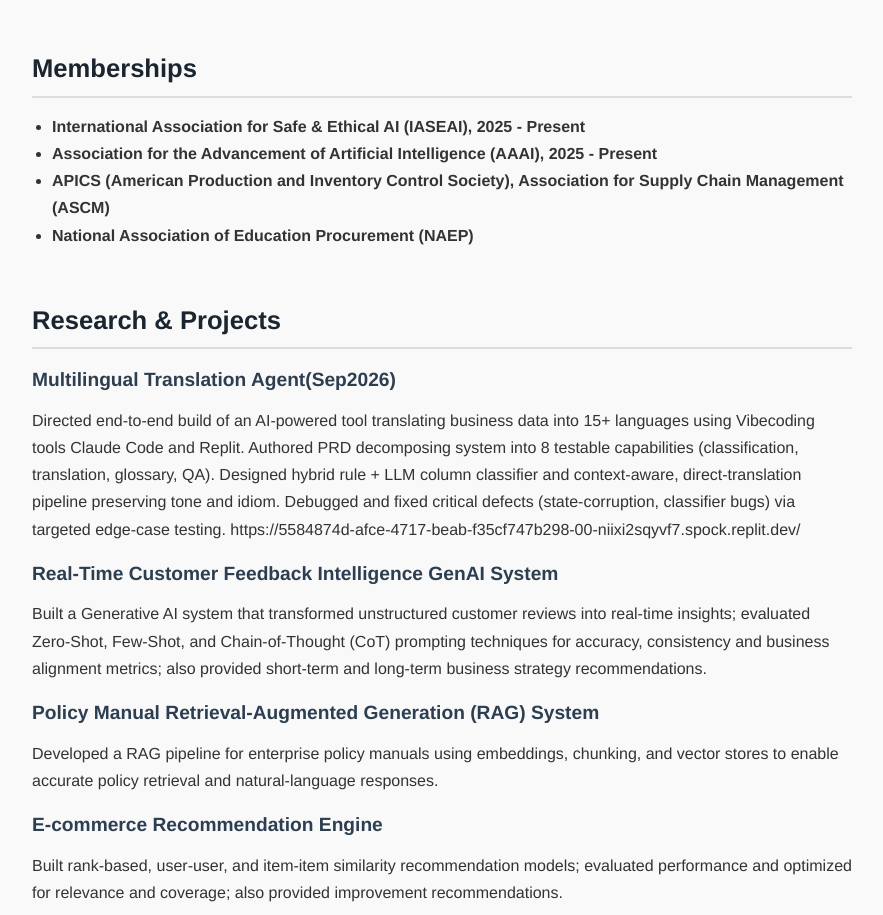
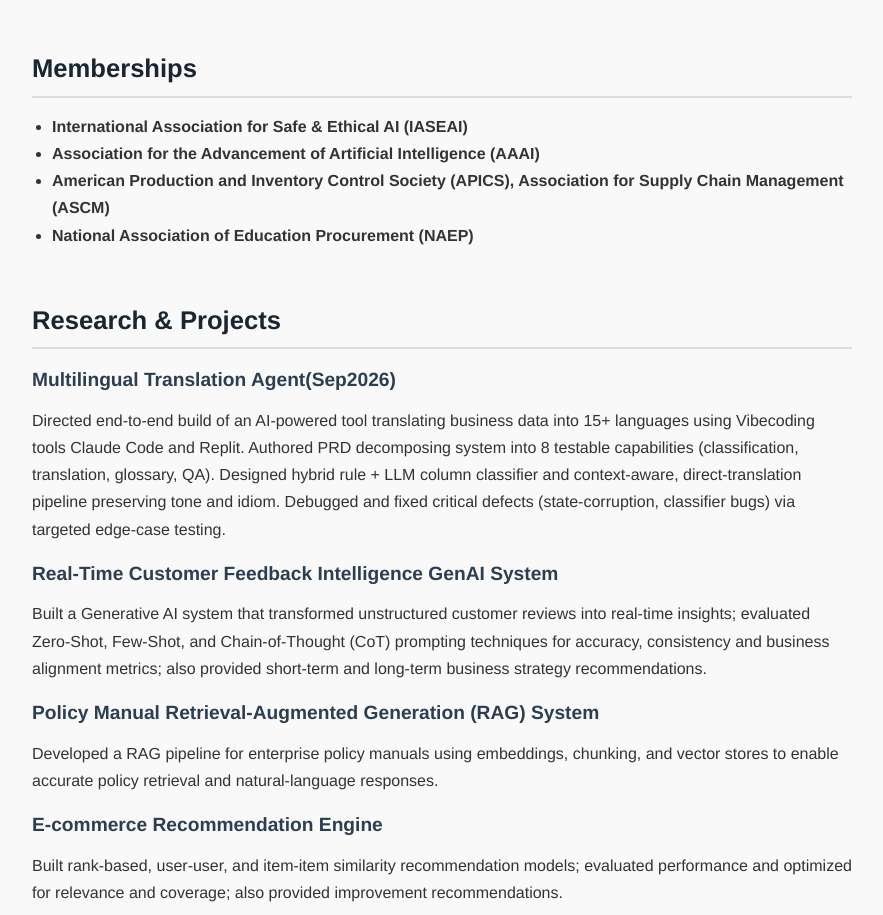
Before and after one commit to linding62/.github.io, a plain HTML site: page index.html in a window 1280 px wide. Shown: the part 1094-2009 px from the top of the page, without its empty margins (198-1081 px from the left). Drawn offline with Linux system fonts and the light colour scheme.

Commit message:
Update membership and project descriptions in index.html

```diff
--- a/index.html
+++ b/index.html
@@ -62,9 +62,9 @@
   <section id="memberships">
     <h2>Memberships</h2>
     <ul>
-      <li><strong>International Association for Safe & Ethical AI (IASEAI), 2025 - Present </strong></li>
-      <li><strong>Association for the Advancement of Artificial Intelligence (AAAI), 2025 - Present </strong></li>
-      <li><strong>APICS (American Production and Inventory Control Society), Association for Supply Chain Management (ASCM)</strong></li>
+      <li><strong>International Association for Safe & Ethical AI (IASEAI)</strong></li>
+      <li><strong>Association for the Advancement of Artificial Intelligence (AAAI)</strong></li>
+      <li><strong>American Production and Inventory Control Society (APICS), Association for Supply Chain Management (ASCM)</strong></li>
       <li><strong>National Association of Education Procurement (NAEP)</strong></li>
     </ul>
   </section>
@@ -73,7 +73,7 @@
   <section id="projects">
     <h2>Research & Projects</h2>
     <h3>Multilingual Translation Agent(Sep2026)</h3>
-    <p>Directed end-to-end build of an AI-powered tool translating business data into 15+ languages using Vibecoding tools Claude Code and Replit. Authored PRD decomposing system into 8 testable capabilities (classification, translation, glossary, QA). Designed hybrid rule + LLM column classifier and context-aware, direct-translation pipeline preserving tone and idiom. Debugged and fixed critical defects (state-corruption, classifier bugs) via targeted edge-case testing. https://5584874d-afce-4717-beab-f35cf747b298-00-niixi2sqyvf7.spock.replit.dev/</p>
+    <p>Directed end-to-end build of an AI-powered tool translating business data into 15+ languages using Vibecoding tools Claude Code and Replit. Authored PRD decomposing system into 8 testable capabilities (classification, translation, glossary, QA). Designed hybrid rule + LLM column classifier and context-aware, direct-translation pipeline preserving tone and idiom. Debugged and fixed critical defects (state-corruption, classifier bugs) via targeted edge-case testing.</p>
 
     <h3>Real‑Time Customer Feedback Intelligence GenAI System</h3>
     <p>Built a Generative AI system that transformed unstructured customer reviews into real‑time insights; evaluated Zero‑Shot, Few‑Shot, and Chain‑of‑Thought (CoT) prompting techniques for accuracy, consistency and business alignment metrics; also provided short-term and long-term business strategy recommendations.</p>
```
